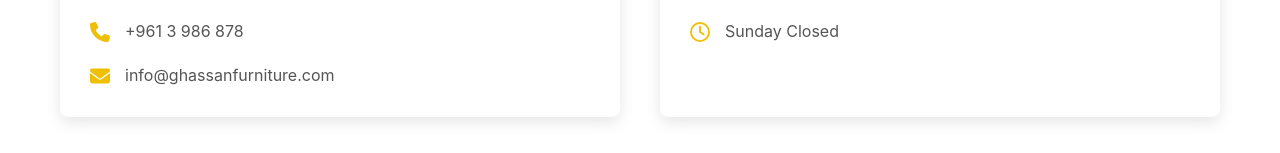
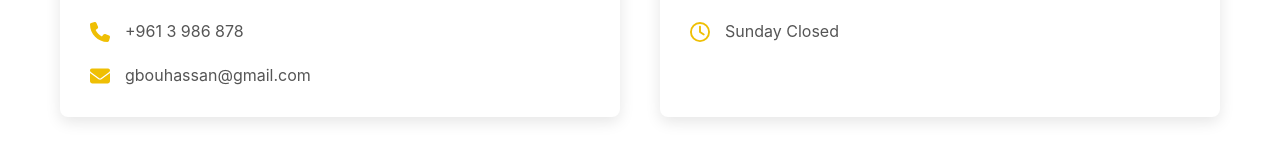
Before and after one commit to ashrafshaar1/ghassan-web, a React (Vite) app: page / in a window 1280 px wide. Shown: the part 6342-6495 px from the top of the page. Built offline with nearby package versions, Linux system fonts and the light colour scheme.

Commit message:
bug fixes

```diff
--- a/src/components/ContactSection.jsx
+++ b/src/components/ContactSection.jsx
@@ -31,7 +31,7 @@ const ContactSection = () => {
             </div>
             <div className="contact-item">
               <FontAwesomeIcon icon={faEnvelope} className="contact-icon" />
-              <p>info@ghassanfurniture.com</p>
+              <p>gbouhassan@gmail.com</p>
             </div>
           </div>
         </div>
```
